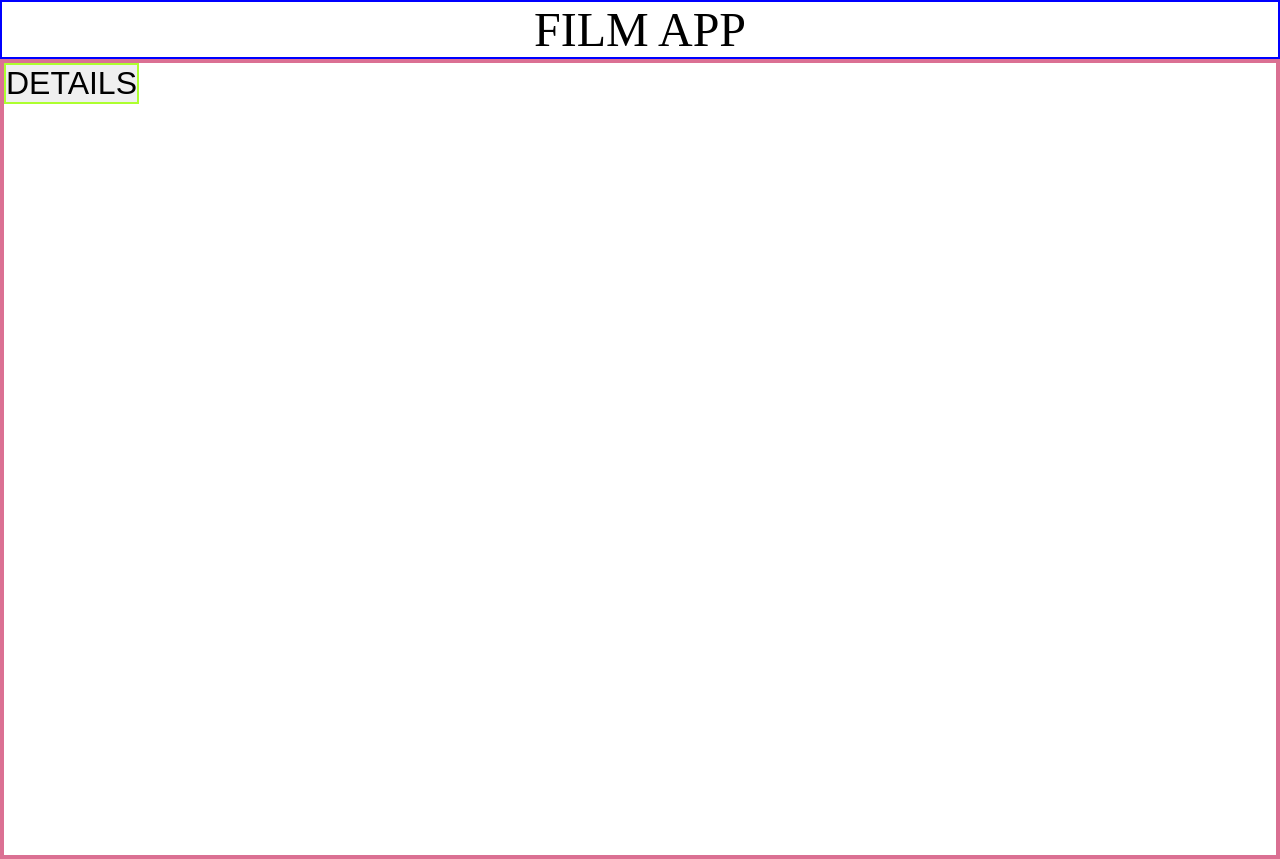
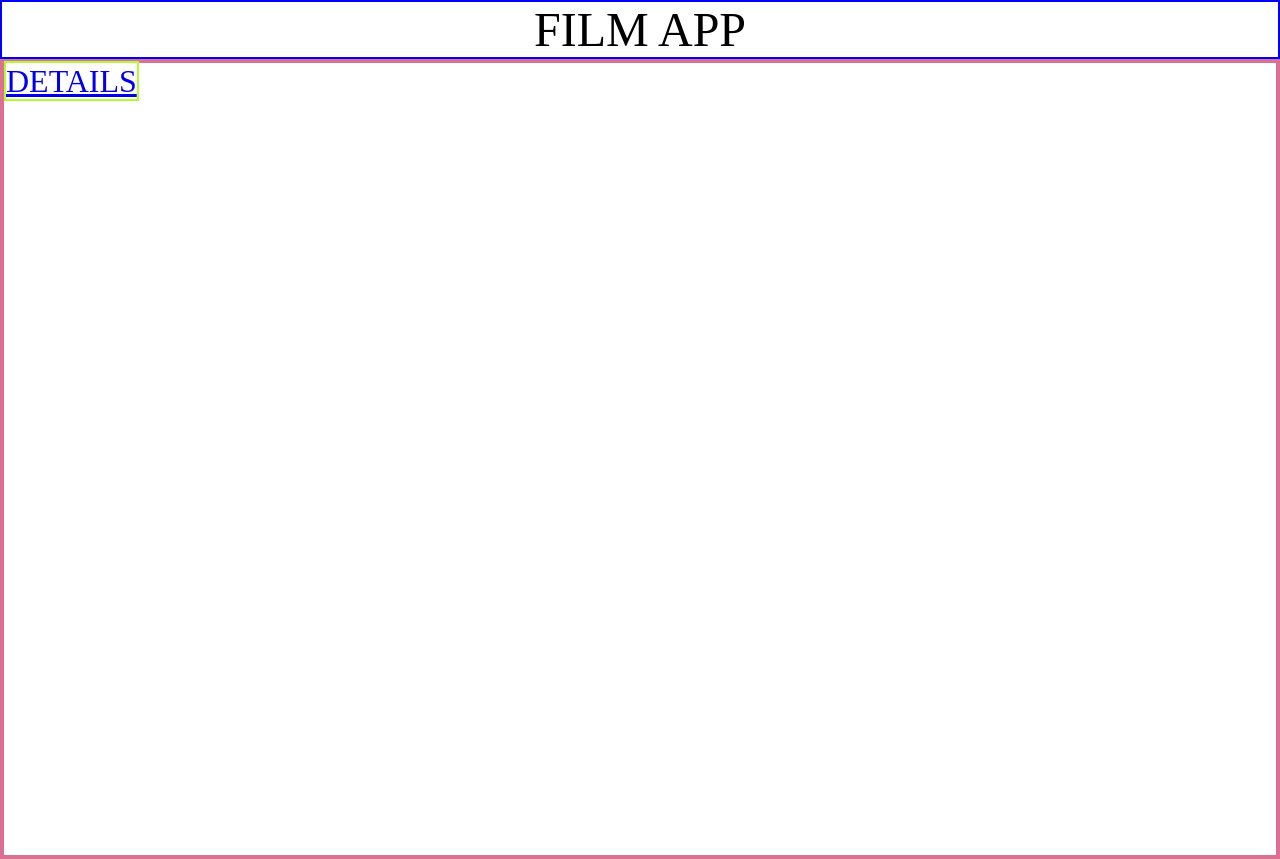
Before and after one commit to carolinaparisi/spa-films, a plain HTML site: page index.html in a window 1280 px wide. Drawn offline with Linux system fonts and the light colour scheme.

Commit message:
add route for links based in html events

```diff
--- a/index.html
+++ b/index.html
@@ -12,7 +12,9 @@
 		<section class="main-title">FILM APP</section>
 		<div id="films-container">
 			<div>
-				<button id="details-link" onclick="handleRouter()">DETAILS</button>
+				<a id="details-link" href="/details" onclick="route(event)">
+					DETAILS
+				</a>
 			</div>
 		</div>
 	</body>
--- a/js/router.js
+++ b/js/router.js
@@ -4,14 +4,13 @@ function init() {
 	history.pushState({}, "", "/");
 	handleRouter();
 
-	window.handleRouter = route;
+	window.route = route;
 }
 
 function handleRouter() {
-	const url = window.location.href;
-	const homeUrl = new URL(window.location.href);
-	console.log(homeUrl.pathname);
-	launchController(homeUrl.pathname);
+	const url = new URL(window.location.href);
+	console.log(url.pathname);
+	launchController(url.pathname);
 }
 
 async function launchController(controllerName) {
@@ -33,9 +32,10 @@ window.addEventListener("popstate", () => {
 	detailsButton();
 });
 
-function route() {
-	console.log("Helloooooo");
-	//handleRouter();
-}
+const route = (event) => {
+	event.preventDefault();
+	history.pushState({}, "", event.target.href);
+	handleRouter();
+};
 
 export default { init };
```
